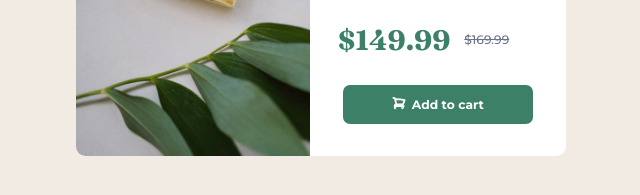
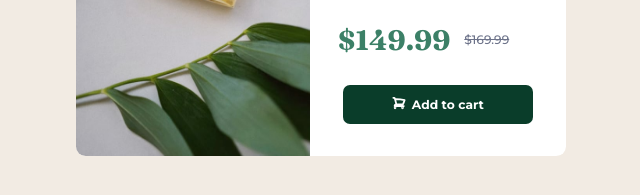
Before and after one commit to Olaniyi-Fatola/product-preview-card, a plain HTML site: page index.html in a window 1280 px wide. In both pictures the pointer is over the element "Add to cart". Shown: the part 455-650 px from the top of the page, without its empty margins (319-959 px from the left). Drawn offline with Linux system fonts and the light colour scheme.

Commit message:
Update style.css

```diff
--- a/style.css
+++ b/style.css
@@ -97,6 +97,9 @@ h3 {
     padding: 0rem 3.5rem 0rem 3.5rem;
     align-items: center;
 }
+.button:hover {
+    background-color: hsl(158, 71%, 14%);
+}
 svg{
     width: 1rem;
     height: 1rem;
```
